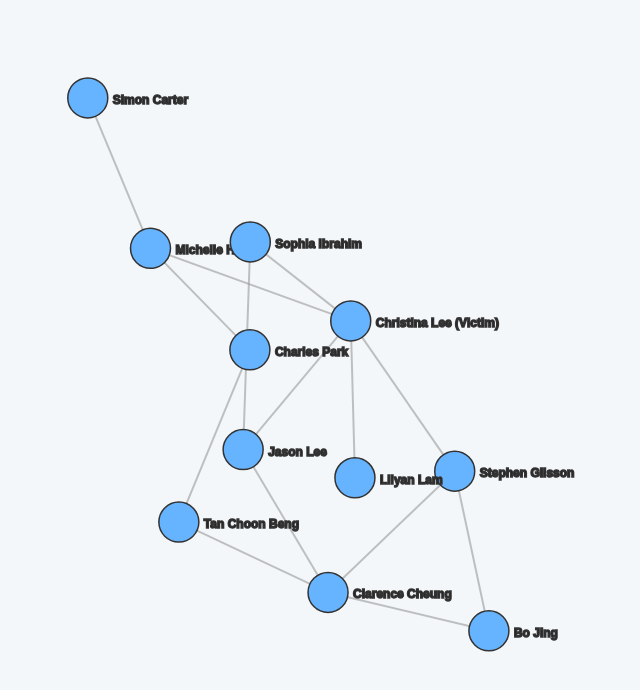
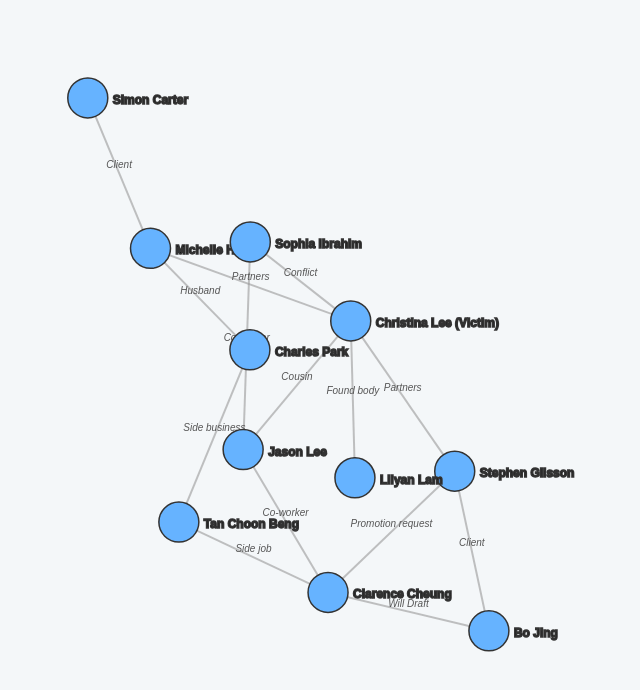
Before and after one commit to wooxtha/murder-case, a plain HTML site: page index.html in a window 1280 px wide. Shown: the whole page, without its empty margins (355-995 px from the left). Drawn offline with nearby package versions, Linux system fonts and the light colour scheme; animation ran at ten frames a second.

Commit message:
Update index.html

```diff
--- a/index.html
+++ b/index.html
@@ -32,6 +32,12 @@
     stroke-opacity: 0.6;
     stroke-width: 2px;
   }
+  .link-label {
+    font-size: 10px;
+    fill: #555;
+    pointer-events: none;
+    font-style: italic;
+  }
   .tooltip {
     position: absolute;
     background: #fff;
@@ -41,6 +47,7 @@
     border-radius: 4px;
     pointer-events: none;
     box-shadow: 0 0 5px rgba(0,0,0,0.1);
+    max-width: 250px;
   }
 </style>
 </head>
@@ -50,7 +57,7 @@
 
 <script src="https://d3js.org/d3.v7.min.js"></script>
 <script>
-// Data: nodes and links
+// Nodes (people/entities)
 const nodes = [
   { id: "Christina Lee (Victim)" },
   { id: "Stephen Glisson" },
@@ -65,21 +72,22 @@ const nodes = [
   { id: "Charles Park" }
 ];
 
+// Links with relationship and short context for tooltip
 const links = [
-  { source: "Christina Lee (Victim)", target: "Stephen Glisson", relation: "Law firm partners" },
-  { source: "Christina Lee (Victim)", target: "Michelle Ho", relation: "Law firm partners" },
-  { source: "Stephen Glisson", target: "Bo Jing", relation: "Client meeting" },
-  { source: "Michelle Ho", target: "Simon Carter", relation: "Client meeting" },
-  { source: "Michelle Ho", target: "Charles Park", relation: "Married" },
-  { source: "Clarence Cheung", target: "Stephen Glisson", relation: "Asked for promotion" },
-  { source: "Clarence Cheung", target: "Bo Jing", relation: "Drafted will" },
-  { source: "Clarence Cheung", target: "Tan Choon Beng", relation: "Side job and dinner" },
-  { source: "Jason Lee", target: "Christina Lee (Victim)", relation: "Cousins" },
-  { source: "Jason Lee", target: "Sophia Ibrahim", relation: "Worked together" },
-  { source: "Jason Lee", target: "Clarence Cheung", relation: "Co-workers" },
-  { source: "Sophia Ibrahim", target: "Christina Lee (Victim)", relation: "Conflict incident" },
-  { source: "Lilyan Lam", target: "Christina Lee (Victim)", relation: "Found the body" },
-  { source: "Tan Choon Beng", target: "Charles Park", relation: "Side business" }
+  { source: "Christina Lee (Victim)", target: "Stephen Glisson", relation: "Partners", context: "Law firm partners working closely together." },
+  { source: "Christina Lee (Victim)", target: "Michelle Ho", relation: "Partners", context: "Law firm partners working closely together." },
+  { source: "Stephen Glisson", target: "Bo Jing", relation: "Client", context: "Stephen had recent meetings with client Bo Jing." },
+  { source: "Michelle Ho", target: "Simon Carter", relation: "Client", context: "Michelle was involved in a case with client Simon." },
+  { source: "Michelle Ho", target: "Charles Park", relation: "Husband", context: "Michelle is married to Charles Park." },
+  { source: "Clarence Cheung", target: "Stephen Glisson", relation: "Promotion request", context: "Clarence asked Stephen for a promotion recently." },
+  { source: "Clarence Cheung", target: "Bo Jing", relation: "Will Draft", context: "Clarence drafted a will for Bo Jing." },
+  { source: "Clarence Cheung", target: "Tan Choon Beng", relation: "Side job", context: "Clarence and Tan share a side business and dinner meetings." },
+  { source: "Jason Lee", target: "Christina Lee (Victim)", relation: "Cousin", context: "Jason is Christina's cousin." },
+  { source: "Jason Lee", target: "Sophia Ibrahim", relation: "Co-worker", context: "Jason and Sophia worked together." },
+  { source: "Jason Lee", target: "Clarence Cheung", relation: "Co-worker", context: "Jason and Clarence are co-workers." },
+  { source: "Sophia Ibrahim", target: "Christina Lee (Victim)", relation: "Conflict", context: "Sophia had a recent conflict with Christina." },
+  { source: "Lilyan Lam", target: "Christina Lee (Victim)", relation: "Found body", context: "Lilyan discovered Christina's body." },
+  { source: "Tan Choon Beng", target: "Charles Park", relation: "Side business", context: "Tan and Charles run a side business together." }
 ];
 
 // Setup SVG and simulation
@@ -91,13 +99,14 @@ const tooltip = d3.select("body").append("div")
   .attr("class", "tooltip")
   .style("opacity", 0);
 
+// Simulation forces
 const simulation = d3.forceSimulation(nodes)
   .force("link", d3.forceLink(links).id(d => d.id).distance(150).strength(0.7))
   .force("charge", d3.forceManyBody().strength(-400))
   .force("center", d3.forceCenter(width / 2, height / 2))
   .force("collide", d3.forceCollide(50));
 
-// Draw links (edges)
+// Draw links (lines)
 const link = svg.append("g")
   .attr("stroke", "#999")
   .attr("stroke-opacity", 0.6)
@@ -108,7 +117,7 @@ const link = svg.append("g")
   .attr("stroke-width", 2)
   .on("mouseover", (event, d) => {
     tooltip.transition().duration(200).style("opacity", 0.9);
-    tooltip.html(`<strong>Relationship:</strong> ${d.relation}`)
+    tooltip.html(`<strong>Relationship:</strong> ${d.relation}<br/><em>${d.context}</em>`)
       .style("left", (event.pageX + 10) + "px")
       .style("top", (event.pageY - 28) + "px");
   })
@@ -116,7 +125,16 @@ const link = svg.append("g")
     tooltip.transition().duration(500).style("opacity", 0);
   });
 
-// Draw nodes
+// Add link labels (text on lines)
+const linkLabels = svg.append("g")
+  .selectAll("text")
+  .data(links)
+  .join("text")
+  .attr("class", "link-label")
+  .attr("text-anchor", "middle")
+  .text(d => d.relation);
+
+// Draw nodes (groups)
 const node = svg.append("g")
   .attr("stroke", "#333")
   .attr("stroke-width", 1.5)
@@ -126,16 +144,18 @@ const node = svg.append("g")
   .attr("class", "node")
   .call(drag(simulation));
 
+// Circles
 node.append("circle")
   .attr("r", 20)
   .attr("fill", "#66b3ff");
 
+// Node labels (names)
 node.append("text")
   .text(d => d.id)
   .attr("x", 25)
   .attr("y", 6);
 
-// Drag behavior
+// Dragging functionality
 function drag(simulation) {
   function dragstarted(event, d) {
     if (!event.active) simulation.alphaTarget(0.3).restart();
@@ -157,20 +177,25 @@ function drag(simulation) {
     .on("end", dragended);
 }
 
-// Update simulation on every tick
+// Update positions on every tick
 simulation.on("tick", () => {
-  // Update link positions
+  // Update links
   link
     .attr("x1", d => d.source.x)
     .attr("y1", d => d.source.y)
     .attr("x2", d => d.target.x)
     .attr("y2", d => d.target.y);
 
-  // Update node positions
+  // Update link labels — position at midpoint of each link
+  linkLabels
+    .attr("x", d => (d.source.x + d.target.x) / 2)
+    .attr("y", d => (d.source.y + d.target.y) / 2 - 5);
+
+  // Update nodes
   node.attr("transform", d => `translate(${d.x},${d.y})`);
 });
 
-// Resize SVG on window resize
+// Resize svg on window resize
 window.addEventListener('resize', () => {
   svg.attr("width", window.innerWidth).attr("height", window.innerHeight);
 });
```
